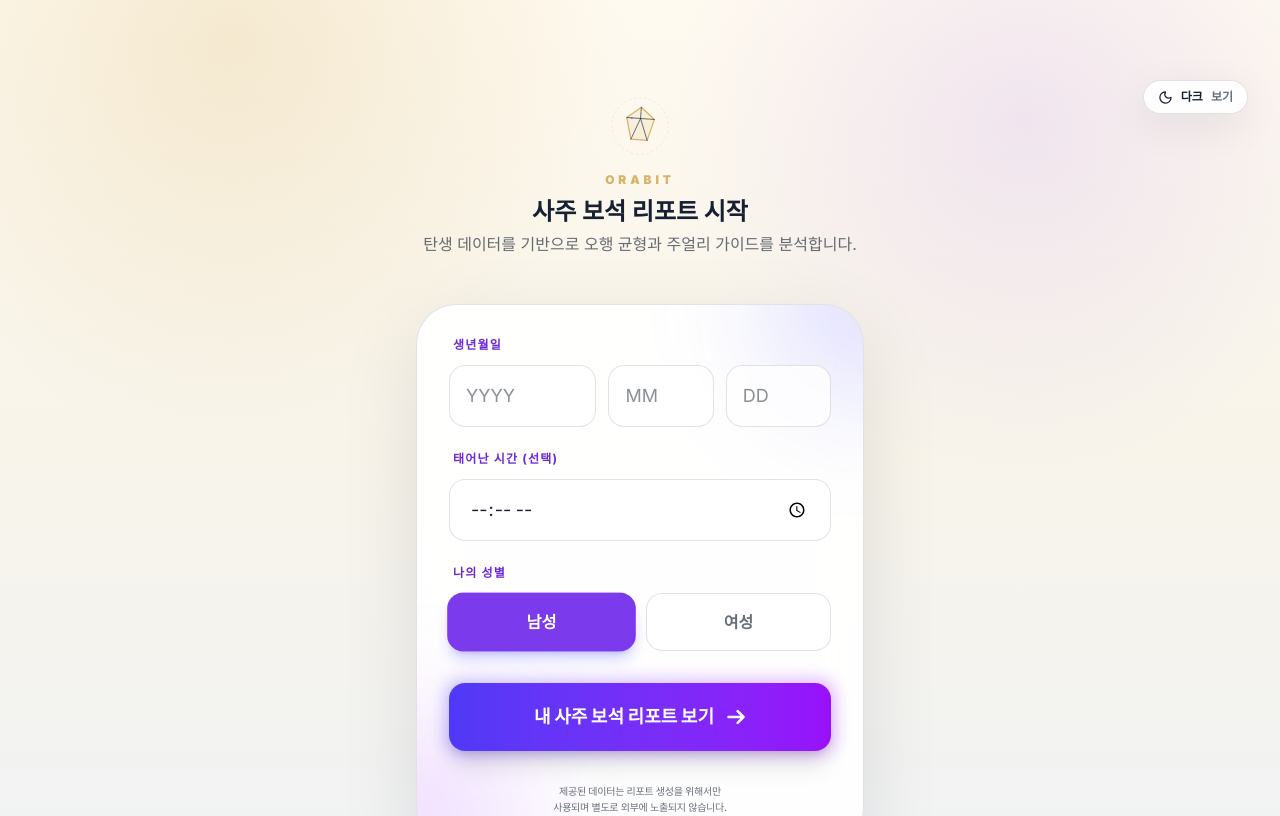
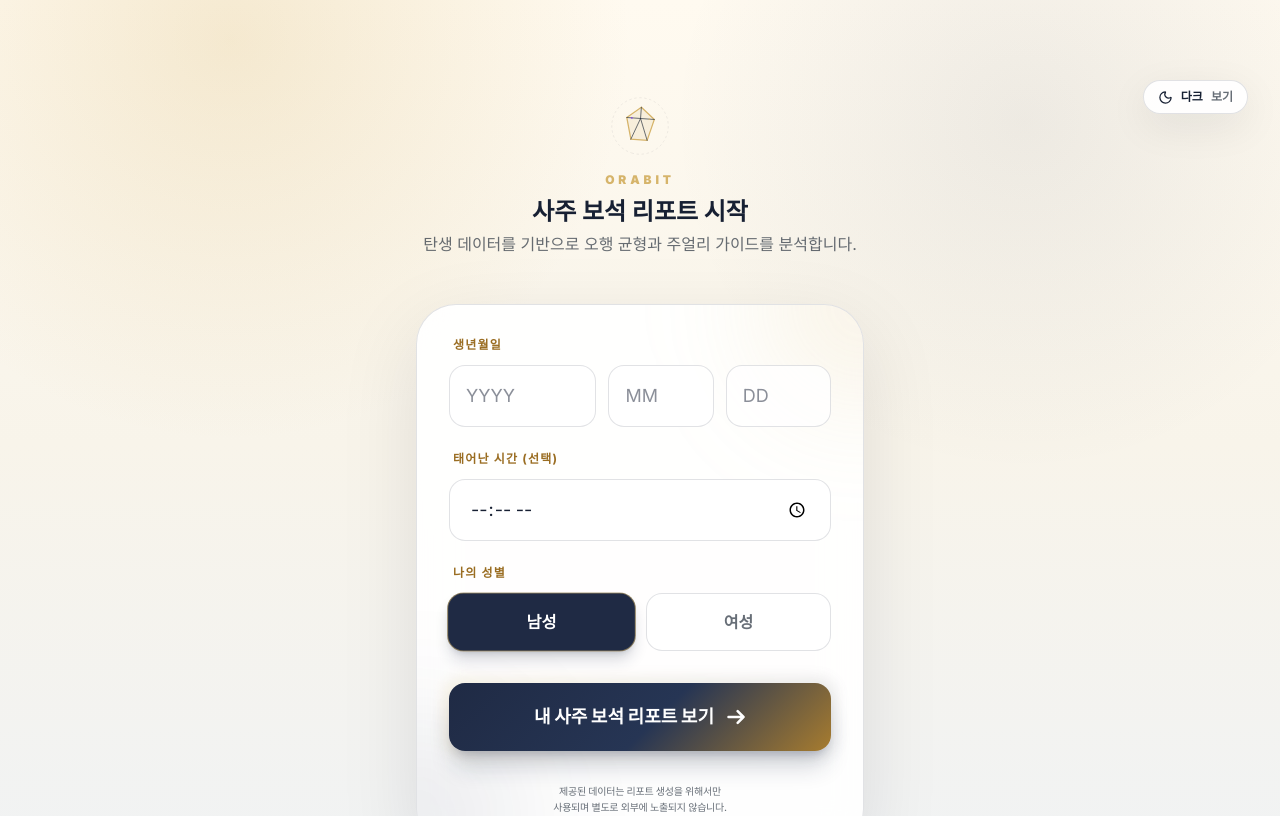
Before and after one commit to dda5jin-png/saju-engine, a Next.js app: page /input in a window 1280 px wide. Shown: the top 816 px of the page. Built offline with nearby package versions, Linux system fonts and the light colour scheme.

Commit message:
Refine input form color palette

```diff
--- a/app/globals.css
+++ b/app/globals.css
@@ -45,13 +45,15 @@ h1, h2, h3, h4, h5, h6 {
   --result-border: rgba(15, 23, 42, 0.12);
   --result-border-strong: rgba(15, 23, 42, 0.18);
   --result-gold: #a77c2f;
-  --result-accent: #7c3aed;
+  --result-accent: #1f2a44;
   --result-accent-contrast: #ffffff;
+  --result-accent-soft: rgba(31, 42, 68, 0.08);
+  --result-accent-glow: rgba(166, 123, 47, 0.2);
   --result-soft: rgba(15, 23, 42, 0.05);
   --result-shadow: 0 24px 80px rgba(15, 23, 42, 0.1);
   background:
     radial-gradient(circle at 18% 4%, rgba(214, 180, 106, 0.24), transparent 28%),
-    radial-gradient(circle at 80% 12%, rgba(124, 58, 237, 0.1), transparent 26%),
+    radial-gradient(circle at 80% 12%, rgba(31, 42, 68, 0.07), transparent 26%),
     linear-gradient(180deg, #fffaf0 0%, #f8f4ea 44%, #eef2f7 100%);
   color: var(--result-text);
   transition: background 0.25s ease, color 0.25s ease;
@@ -68,8 +70,10 @@ h1, h2, h3, h4, h5, h6 {
   --result-border: rgba(255, 255, 255, 0.1);
   --result-border-strong: rgba(255, 255, 255, 0.16);
   --result-gold: #d6b46a;
-  --result-accent: #8b5cf6;
+  --result-accent: #d6b46a;
   --result-accent-contrast: #ffffff;
+  --result-accent-soft: rgba(214, 180, 106, 0.12);
+  --result-accent-glow: rgba(214, 180, 106, 0.24);
   --result-soft: rgba(255, 255, 255, 0.055);
   --result-shadow: 0 24px 80px rgba(0, 0, 0, 0.34);
   background: radial-gradient(circle at top center, #111827 0%, #000000 100%);
@@ -156,11 +160,11 @@ h1, h2, h3, h4, h5, h6 {
 }
 
 .result-theme-light .border-indigo-400 {
-  border-color: rgba(124, 58, 237, 0.55) !important;
+  border-color: rgba(31, 42, 68, 0.42) !important;
 }
 
 .result-theme-light .text-indigo-300 {
-  color: #6d28d9 !important;
+  color: #9a6d22 !important;
 }
 
 .result-theme-dark .text-fuchsia-700 {
--- a/components/ui/SajuInputForm.tsx
+++ b/components/ui/SajuInputForm.tsx
@@ -114,12 +114,12 @@ export default function SajuInputForm() {
         className="glass p-8 rounded-[2.5rem] space-y-8 border-white/10 shadow-2xl relative overflow-hidden"
       >
         {/* 장식용 빛 효과 */}
-        <div className="absolute -top-24 -right-24 w-48 h-48 bg-indigo-500/20 blur-[60px] rounded-full" />
-        <div className="absolute -bottom-24 -left-24 w-48 h-48 bg-purple-500/20 blur-[60px] rounded-full" />
+        <div className="absolute -top-24 -right-24 w-48 h-48 bg-[#D6B46A]/[0.18] blur-[64px] rounded-full" />
+        <div className="absolute -bottom-24 -left-24 w-48 h-48 bg-[#1F2A44]/10 blur-[64px] rounded-full" />
 
         <div className="space-y-6 relative z-10">
           <div>
-            <label className="block text-xs font-bold text-indigo-300 uppercase tracking-widest mb-3 ml-1">
+            <label className="block text-xs font-bold text-[#9A6D22] uppercase tracking-widest mb-3 ml-1">
               생년월일
             </label>
             <div className="grid grid-cols-[1.4fr_1fr_1fr] gap-3">
@@ -132,7 +132,7 @@ export default function SajuInputForm() {
                 placeholder="YYYY"
                 value={birthDateParts.year}
                 onChange={(e) => updateBirthDatePart('year', e.target.value, 4, monthInputRef)}
-                className="min-w-0 bg-white/5 border border-white/10 rounded-2xl px-4 py-4 text-white focus:ring-2 focus:ring-indigo-500 focus:bg-white/10 outline-none transition-all text-lg"
+                className="min-w-0 bg-white/5 border border-white/10 rounded-2xl px-4 py-4 text-white focus:ring-2 focus:ring-[#D6B46A]/45 focus:border-[#D6B46A]/45 focus:bg-white/10 outline-none transition-all text-lg"
               />
               <input
                 required
@@ -144,7 +144,7 @@ export default function SajuInputForm() {
                 placeholder="MM"
                 value={birthDateParts.month}
                 onChange={(e) => updateBirthDatePart('month', e.target.value, 2, dayInputRef)}
-                className="min-w-0 bg-white/5 border border-white/10 rounded-2xl px-4 py-4 text-white focus:ring-2 focus:ring-indigo-500 focus:bg-white/10 outline-none transition-all text-lg"
+                className="min-w-0 bg-white/5 border border-white/10 rounded-2xl px-4 py-4 text-white focus:ring-2 focus:ring-[#D6B46A]/45 focus:border-[#D6B46A]/45 focus:bg-white/10 outline-none transition-all text-lg"
               />
               <input
                 required
@@ -156,25 +156,25 @@ export default function SajuInputForm() {
                 placeholder="DD"
                 value={birthDateParts.day}
                 onChange={(e) => updateBirthDatePart('day', e.target.value, 2)}
-                className="min-w-0 bg-white/5 border border-white/10 rounded-2xl px-4 py-4 text-white focus:ring-2 focus:ring-indigo-500 focus:bg-white/10 outline-none transition-all text-lg"
+                className="min-w-0 bg-white/5 border border-white/10 rounded-2xl px-4 py-4 text-white focus:ring-2 focus:ring-[#D6B46A]/45 focus:border-[#D6B46A]/45 focus:bg-white/10 outline-none transition-all text-lg"
               />
             </div>
           </div>
 
           <div>
-            <label className="block text-xs font-bold text-indigo-300 uppercase tracking-widest mb-3 ml-1">
+            <label className="block text-xs font-bold text-[#9A6D22] uppercase tracking-widest mb-3 ml-1">
               태어난 시간 (선택)
             </label>
             <input
               type="time"
               value={form.birthTime}
               onChange={(e) => setForm({ ...form, birthTime: e.target.value })}
-              className="w-full bg-white/5 border border-white/10 rounded-2xl px-5 py-4 text-white focus:ring-2 focus:ring-indigo-500 focus:bg-white/10 outline-none transition-all text-lg"
+              className="w-full bg-white/5 border border-white/10 rounded-2xl px-5 py-4 text-white focus:ring-2 focus:ring-[#D6B46A]/45 focus:border-[#D6B46A]/45 focus:bg-white/10 outline-none transition-all text-lg"
             />
           </div>
 
           <div>
-            <label className="block text-xs font-bold text-indigo-300 uppercase tracking-widest mb-3 ml-1">
+            <label className="block text-xs font-bold text-[#9A6D22] uppercase tracking-widest mb-3 ml-1">
               나의 성별
             </label>
             <div className="grid grid-cols-2 gap-3">
@@ -185,8 +185,8 @@ export default function SajuInputForm() {
                   onClick={() => setForm({ ...form, gender: g })}
                   className={`py-4 rounded-2xl border font-bold transition-all ${
                     form.gender === g
-                      ? 'bg-indigo-600 border-indigo-400 text-[var(--result-accent-contrast)] shadow-lg shadow-indigo-500/30 scale-[1.02]'
-                      : 'bg-white/5 border-white/10 text-gray-400 hover:bg-white/10'
+                      ? 'bg-[#1F2A44] border-[#D6B46A]/55 text-[var(--result-accent-contrast)] shadow-lg shadow-[#1F2A44]/20 scale-[1.02]'
+                      : 'bg-white/5 border-white/10 text-gray-400 hover:border-[#D6B46A]/35 hover:bg-[#D6B46A]/10'
                   }`}
                 >
                   {g === 'male' ? '남성' : '여성'}
@@ -201,8 +201,8 @@ export default function SajuInputForm() {
           disabled={status === 'loading' || !form.birthDate}
           className="w-full relative group"
         >
-          <div className="absolute -inset-1 bg-gradient-to-r from-indigo-600 to-purple-600 rounded-2xl blur opacity-30 group-hover:opacity-100 transition duration-1000 group-hover:duration-200" />
-          <div className="relative w-full bg-gradient-to-r from-indigo-600 to-purple-600 text-[var(--result-accent-contrast)] font-black py-5 rounded-2xl shadow-xl flex items-center justify-center gap-3 transition-all active:scale-[0.97]">
+          <div className="absolute -inset-1 bg-[linear-gradient(135deg,rgba(214,180,106,0.42),rgba(31,42,68,0.28))] rounded-2xl blur opacity-45 group-hover:opacity-75 transition duration-700" />
+          <div className="relative w-full bg-[linear-gradient(135deg,#1F2A44_0%,#263554_54%,#A77C2F_100%)] text-[var(--result-accent-contrast)] font-black py-5 rounded-2xl shadow-xl shadow-[#1F2A44]/20 flex items-center justify-center gap-3 transition-all active:scale-[0.97]">
             {status === 'loading' ? (
               <span className="animate-pulse">ORABIT 분석 가동 중...</span>
             ) : (
```
